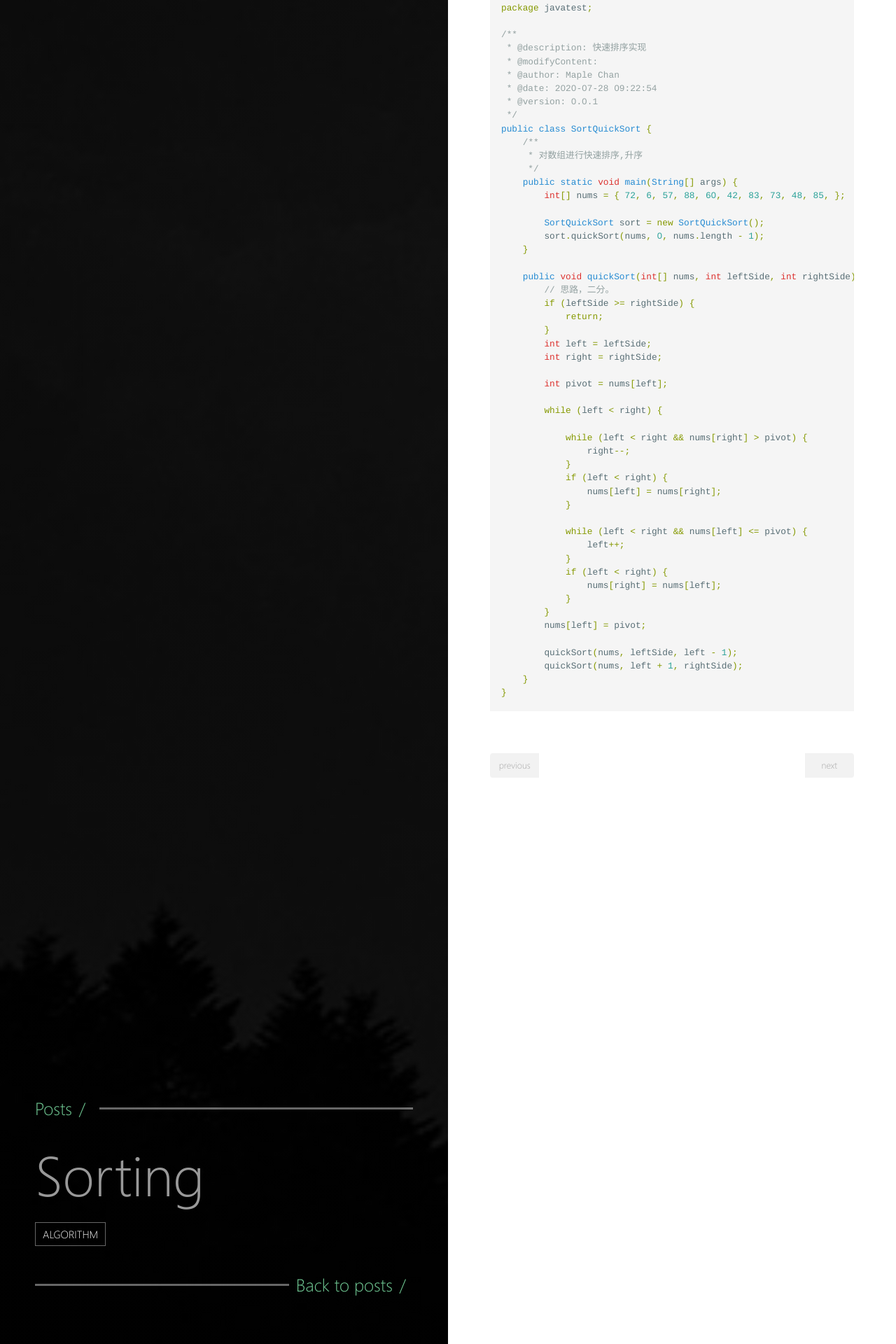
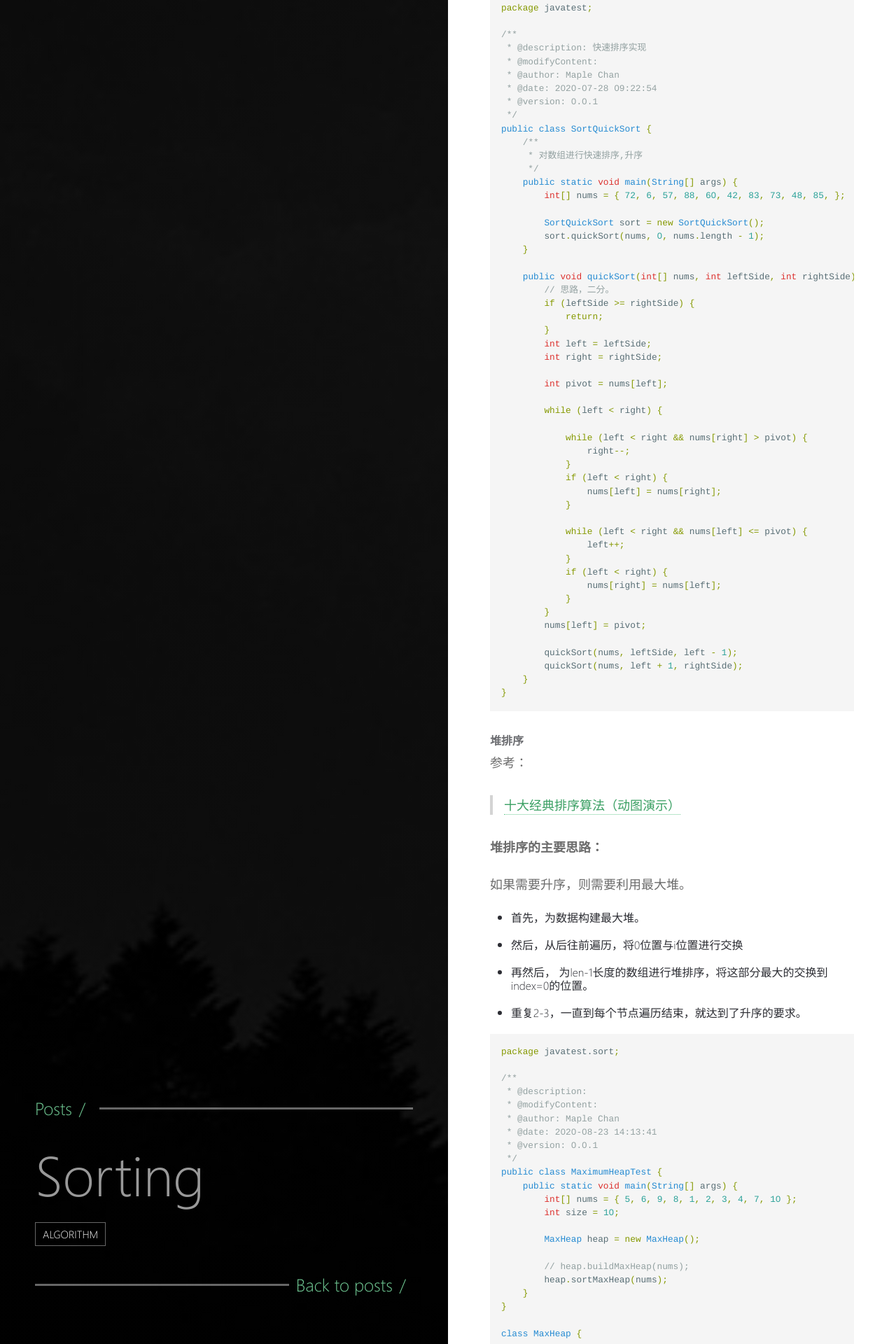
Before and after one commit to Maple-Chan/Maple-Chan.github.io, a Jekyll site: the page built from _posts/2019-04-24-C++ Sorting.md, in a window 1280 px wide. Shown: the part 3080-5000 px from the top of the page at 70% size. Built offline with Jekyll 4.4.1, drawn with Linux system fonts in a browser that asks for light colours.

Commit message:
head sort

````diff
--- a/_posts/2019-04-24-C++ Sorting.md
+++ b/_posts/2019-04-24-C++ Sorting.md
@@ -186,3 +186,104 @@ public class SortQuickSort {
     }
 }
 ```
+
+
+
+#### 堆排序
+
+参考：
+
+> [十大经典排序算法（动图演示）](https://www.cnblogs.com/onepixel/p/7674659.html)
+
+
+
+**堆排序的主要思路：**
+
+如果需要升序，则需要利用最大堆。
+
++ 首先，为数据构建最大堆。
++ 然后，从后往前遍历，将0位置与i位置进行交换
++ 再然后， 为len-1长度的数组进行堆排序，将这部分最大的交换到index=0的位置。
++ 重复2-3，一直到每个节点遍历结束，就达到了升序的要求。
+
+
+
+```java
+package javatest.sort;
+
+/**
+ * @description:
+ * @modifyContent:
+ * @author: Maple Chan
+ * @date: 2020-08-23 14:13:41
+ * @version: 0.0.1
+ */
+public class MaximumHeapTest {
+    public static void main(String[] args) {
+        int[] nums = { 5, 6, 9, 8, 1, 2, 3, 4, 7, 10 };
+        int size = 10;
+
+        MaxHeap heap = new MaxHeap();
+
+        // heap.buildMaxHeap(nums);
+        heap.sortMaxHeap(nums);
+    }
+}
+
+class MaxHeap {
+
+    public void buildMaxHeap(int[] nums) {
+        int len = nums.length;
+
+        for (int i = len / 2; i >= 0; i--) {
+            //构建最堆的时候，需要从len/2位置开始往前遍历，这样能保证，每个子节点都小于其父节点。
+            maxHeapify(nums, i, len);
+        }
+    }
+
+    public void sortMaxHeap(int[] nums) {
+        int len = nums.length;
+        buildMaxHeap(nums);
+
+        for (int i = len - 1; i >= 0; i--) {
+            swap(nums, 0, i);
+            maxHeapify(nums, 0, --len);
+        }
+    }
+
+    /**
+     * 从index位置至size-1位置进行大顶堆化。
+     *
+     * @param nums
+     * @param leftSize
+     */
+    public void maxHeapify(int[] nums, int index, int size) {
+        int left = index * 2 + 1;
+        int right = index * 2 + 2;
+        int largest = index;
+
+        if (left < size && nums[left] > nums[largest]) {
+            largest = left;
+        }
+        if (right < size && nums[right] > nums[largest]) {
+            largest = right;
+        }
+        if (largest != index) {
+            swap(nums, largest, index);
+            maxHeapify(nums, largest, size);
+        }
+    }
+
+    public void maxHeapifyIterator(int[] nums, int index) {
+        int left = index * 2 + 1;
+        int right = index * 2 + 2;
+    }
+
+    public void swap(int[] nums, int i, int j) {
+        int temp = nums[i];
+        nums[i] = nums[j];
+        nums[j] = temp;
+    }
+
+}
+```
````
